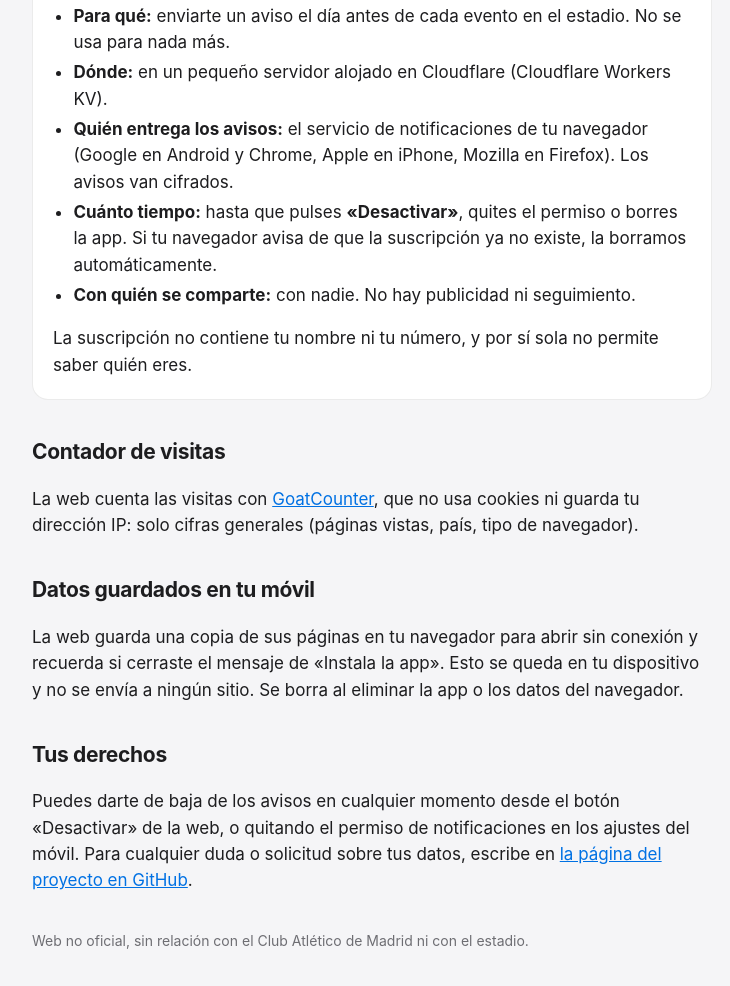
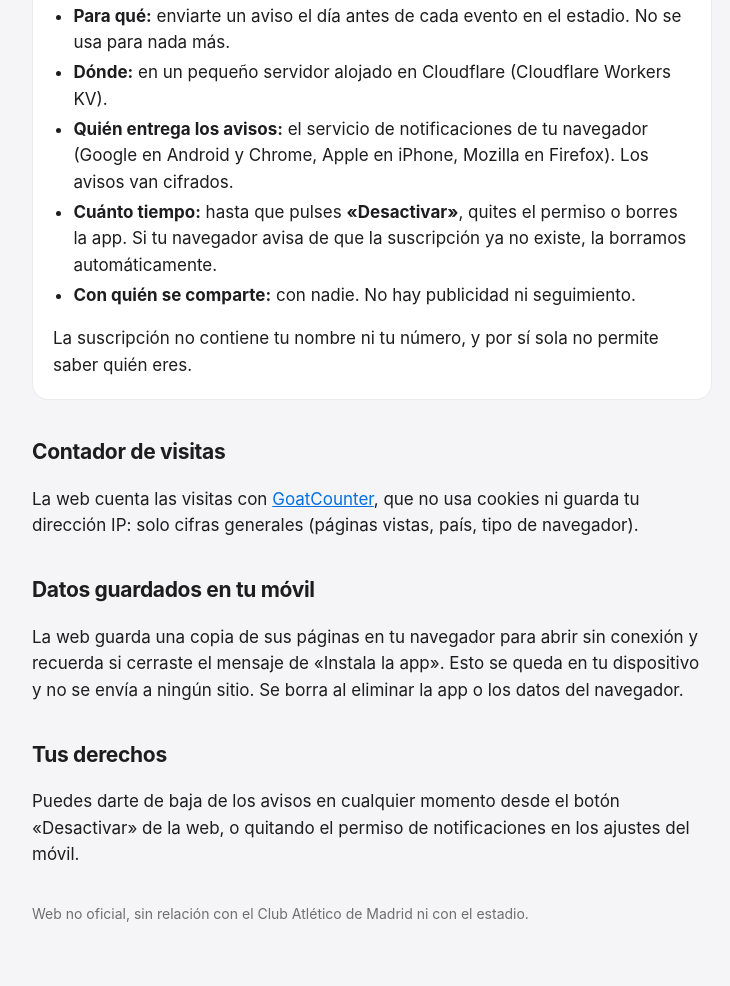
Before and after one commit to carloschak/eventos-metropolitano, a plain HTML site: page privacidad.html in a window 1280 px wide. Shown: the part 387-1373 px from the top of the page, without its empty margins (268-998 px from the left). Drawn offline with Linux system fonts and the light colour scheme.

Commit message:
Renombrar a Eventos Madrid Metropolitano y quitar enlace a GitHub de la privacidad
Co-Authored-By: Claude Opus 5.5 <noreply@anthropic.com>
Claude-Session: https://claude.ai/code/session_01QqHsLYUo7NtUWRuNVrqkrM

```diff
--- a/privacidad.html
+++ b/privacidad.html
@@ -3,7 +3,7 @@
 <head>
   <meta charset="utf-8">
   <meta name="viewport" content="width=device-width, initial-scale=1">
-  <title>Política de privacidad · Eventos Metropolitano</title>
+  <title>Política de privacidad · Eventos Madrid Metropolitano</title>
   <link rel="icon" href="favicon.svg" type="image/svg+xml">
   <link rel="manifest" href="manifest.json">
   <meta name="theme-color" content="#f5f5f7" media="(prefers-color-scheme: light)">
@@ -67,9 +67,7 @@
 
   <h2>Tus derechos</h2>
   <p>Puedes darte de baja de los avisos en cualquier momento desde el botón «Desactivar» de la web, o quitando el
-    permiso de notificaciones en los ajustes del móvil. Para cualquier duda o solicitud sobre tus datos, escribe
-    en <a href="https://github.com/carloschak/eventos-metropolitano/issues" target="_blank" rel="noopener">la página
-    del proyecto en GitHub</a>.</p>
+    permiso de notificaciones en los ajustes del móvil.</p>
 
   <p class="intro" style="margin-top:36px;font-size:14px">Web no oficial, sin relación con el Club Atlético de Madrid ni con el estadio.</p>
 </main>
```
Also changed, not shown: index.html (+2 -2 lines), manifest.json.
